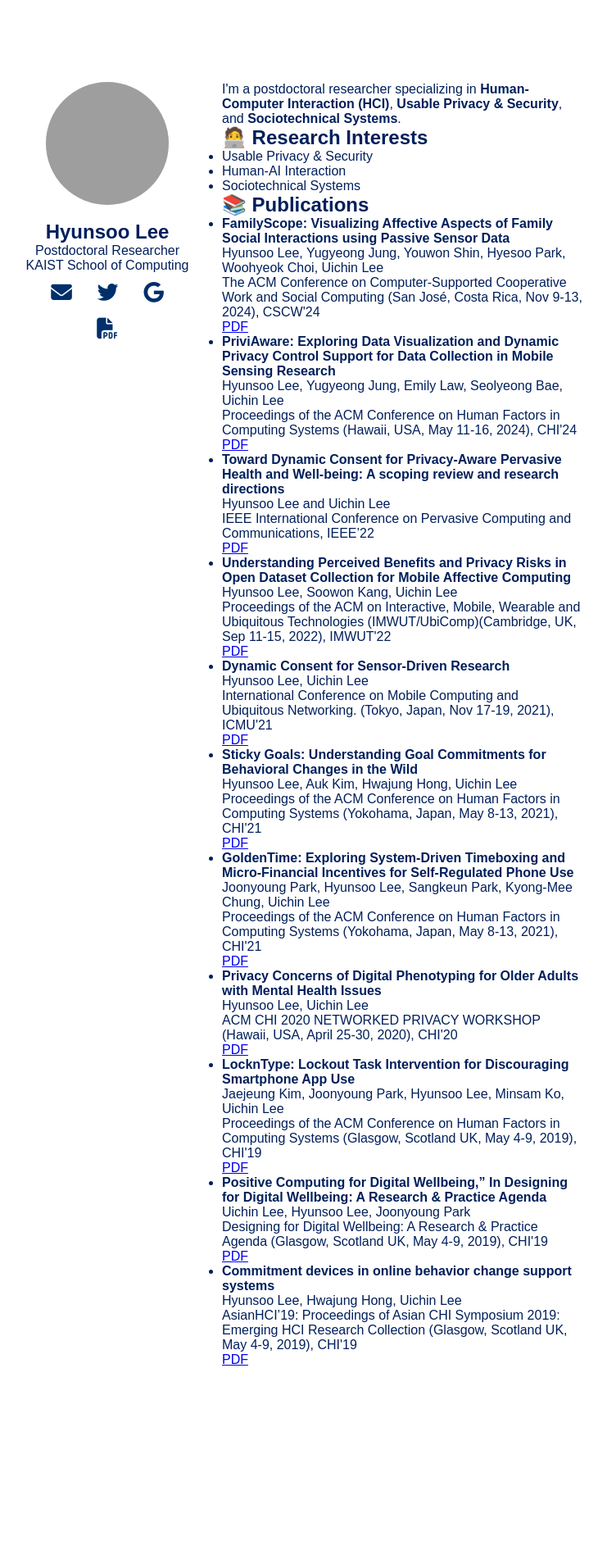
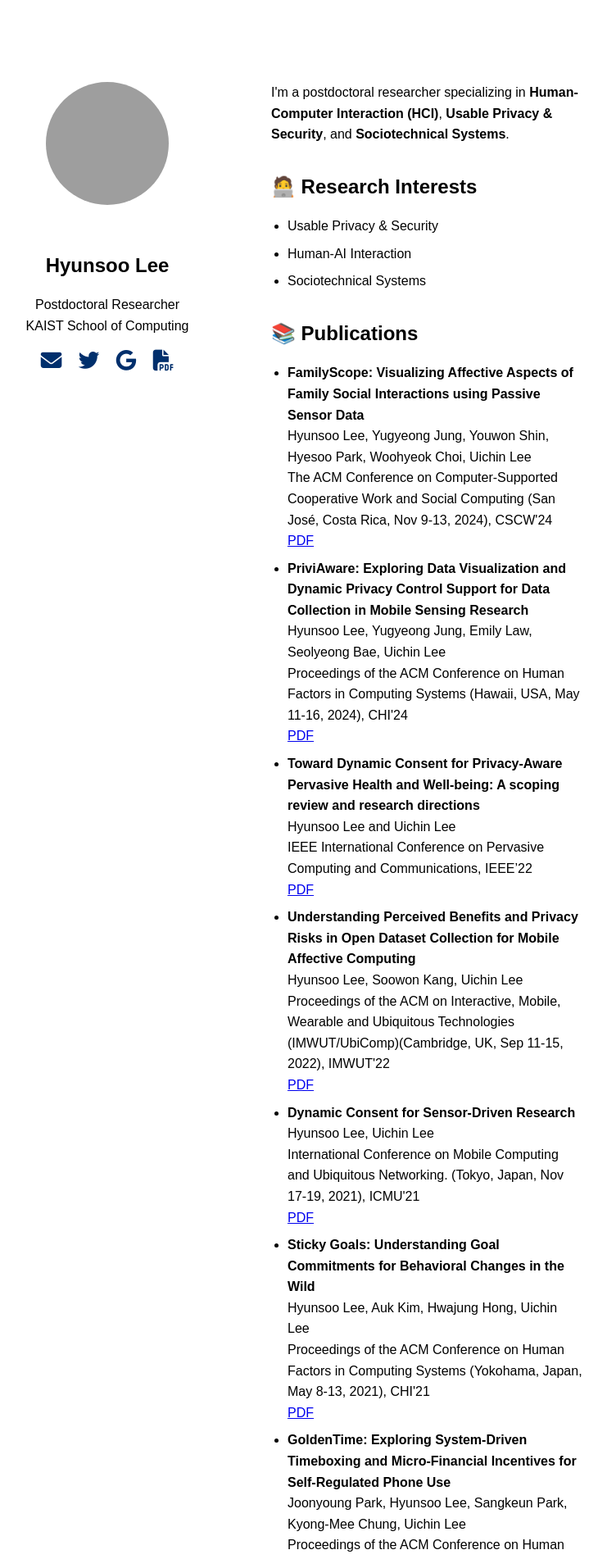
Before and after one commit to hslee90/hslee90.github.io, a Jekyll site: the page built from index.md, in a window 1280 px wide. Shown: the top 1902 px of the page at 82% size, without its empty margins (269-1010 px from the left). Built offline with Jekyll 4.4.1, drawn with Linux system fonts in a browser that asks for light colours; nearby versions of some CDN libraries; before the commit the page ends 1728 px from its top, so only the background shows below that; grey boxes are pictures that could not be loaded.

Commit message:
Update style.css

```diff
--- a/assets/css/style.css
+++ b/assets/css/style.css
@@ -11,14 +11,31 @@ body {
   max-width: 800px;
   margin: auto;
   padding: 20px;
-  color: #001F5B;
-  font-size: 16px;
+  color: #000000; /* 기본 텍스트 색상 검정 */
+  line-height: 1.6; /* 줄 간 여백 추가 */
+  font-size: 16px; /* 기본 텍스트 크기 */
 }
 
-/* 제목 색상 설정 */
+/* 제목 색상 및 여백 설정 */
 h1, h2, h3 {
-  color: #001F5B;
+  color: #000000; /* 제목 색상 검정 */
   font-weight: bold;
+  margin-bottom: 16px; /* 제목 하단 여백 */
+}
+
+/* 제목 위쪽 여백 */
+h2, h3 {
+  margin-top: 32px;
+}
+
+/* 리스트 여백 */
+ul, ol {
+  margin-left: 20px;
+  margin-bottom: 16px;
+}
+
+li {
+  margin-bottom: 8px;
 }
 
 /* 아이콘 바 스타일 */
@@ -37,7 +54,7 @@ h1, h2, h3 {
   filter: brightness(0) saturate(100%) invert(10%) sepia(96%) saturate(1800%) hue-rotate(202deg) brightness(90%) contrast(100%);
 }
 
-/* Font Awesome 아이콘 스타일 (지금 쓰는 거) */
+/* Font Awesome 아이콘 스타일 */
 .icon-bar i {
   font-size: 1.8rem;
   color: #002F6C;
@@ -64,106 +81,13 @@ h1, h2, h3 {
   text-decoration: none;
 }
 
-/* 아이콘 hover 박스 효과 */
 .icon-bar a.icon-square:hover {
   background-color: #0056b3;
   transform: scale(1.1);
 }
 
-/* 레이아웃 관련 스타일 */
-.page-wrapper {
-  display: flex;
-  flex-direction: row;
-  max-width: 1200px;
-  margin: 80px auto 40px;
-  padding: 0 40px;
-  align-items: flex-start;
-}
-
-.sidebar {
-  width: 200px;
-  text-align: center;
-  flex-shrink: 0;
-}
-
-.profile-img {
-  width: 150px;
-  height: 150px;
-  border-radius: 50%;
-  margin-bottom: 15px;
-}
-
-.icon-links {
-  margin-top: 10px;
-  display: flex;
-  justify-content: center;
-  gap: 15px;
-  flex-wrap: wrap;
-}
-
-.icon-links a {
-  color: #002F6C;
-  font-size: 1.6rem;
-  transition: color 0.3s ease, transform 0.3s ease;
-}
-
-.icon-links a:hover {
-  color: #0055A4;
-  transform: scale(1.2);
-}
-
-.main-content {
-  flex: 1;
-  padding-left: 40px;
-}
-
-/* Publication 스타일 */
-.publication {
-  margin-bottom: 20px;
-}
-
-.publication-title {
-  font-weight: bold;
-  font-size: 1.1rem;
-}
-
-.publication-authors {
-  margin-top: 5px;
-  font-style: italic;
-}
-
-.publication-meta {
-  margin-top: 2px;
-  color: #444;
-  font-size: 0.95rem;
-}
-
-.publication a {
-  margin-left: 8px;
-  color: #0055A4;
-  text-decoration: none;
-}
-
-.publication a:hover {
-  text-decoration: underline;
-}
-
-/* 반응형 디자인 */
+/* 반응형 디자인 - 모바일 화면에서도 아이콘 바 가로 배치 */
 @media (max-width: 768px) {
-  .page-wrapper {
-    flex-direction: column;
-    padding: 20px;
-  }
-
-  .sidebar {
-    width: 100%;
-    margin-bottom: 20px;
-  }
-
-  .main-content {
-    padding-left: 0;
-  }
-
   .icon-bar {
     flex-direction: row;
     gap: 15px;
@@ -179,6 +103,16 @@ h1, h2, h3 {
     font-size: 18px;
   }
 
+  body {
+    max-width: 100%;
+    padding: 10px;
+    font-size: 14px;
+  }
+
+  h1, h2, h3 {
+    font-size: 1.5rem;
+  }
+
   .profile-img {
     display: block;
     margin-left: auto;
@@ -187,13 +121,49 @@ h1, h2, h3 {
     height: 120px;
   }
 
-  h1, h2, h3 {
-    font-size: 1.5rem;
+  .icon-bar {
+    flex-direction: row;
   }
 
-  body {
-    max-width: 100%;
-    padding: 10px;
-    font-size: 14px;
+  .page-wrapper {
+    flex-direction: column;
+    padding: 20px;
+  }
+
+  .sidebar {
+    width: 100%;
+    margin-bottom: 20px;
+  }
+
+  .main-content {
+    padding-left: 0;
   }
 }
+
+/* 데스크탑용 레이아웃 여백 조정 */
+.page-wrapper {
+  display: flex;
+  flex-direction: row;
+  max-width: 1200px;
+  margin: 80px auto 40px;
+  padding: 0 60px; /* 좌우 여백 늘림 */
+  align-items: flex-start;
+  gap: 60px; /* 사이드바와 콘텐츠 사이 간격 */
+}
+
+.sidebar {
+  width: 220px;
+  text-align: center;
+}
+
+.profile-img {
+  width: 150px;
+  height: 150px;
+  border-radius: 50%;
+  margin-bottom: 15px;
+}
+
+.main-content {
+  flex: 1;
+  padding-left: 0;
+}
```
